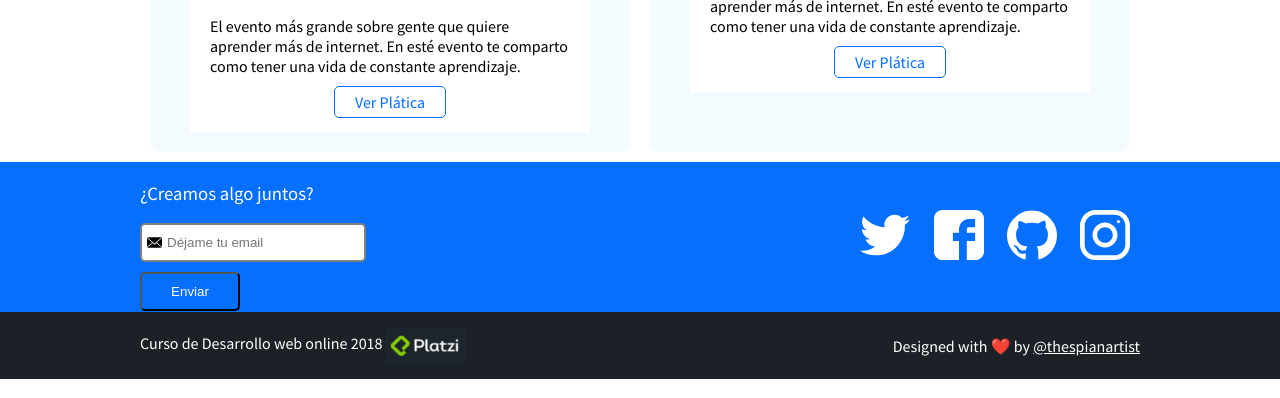
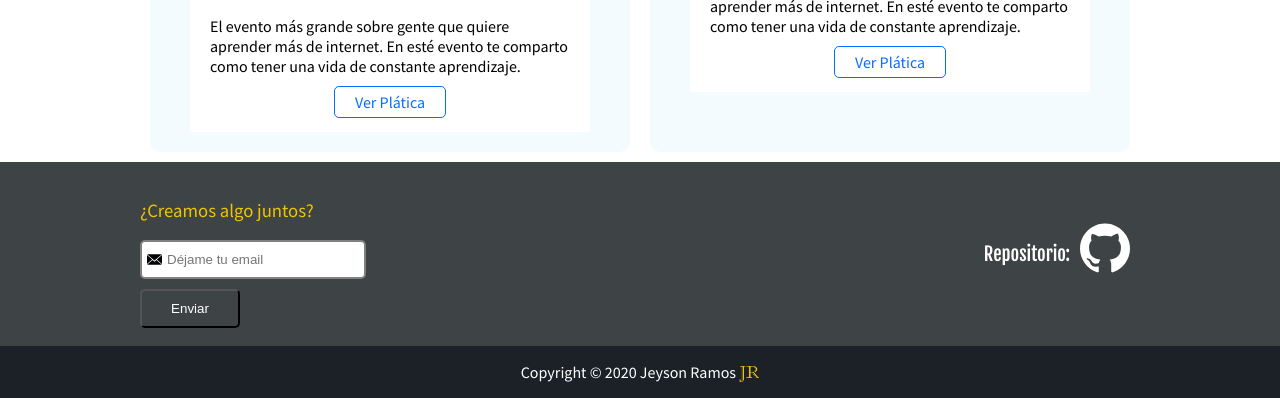
Before and after one commit to jeysonrgxd/portafolio, a website: page index.html in a window 1280 px wide. Shown: the part 2134-2532 px from the top of the page. Drawn offline with Linux system fonts and the light colour scheme; no server answers.

Commit message:
Ajustes Martes

```diff
--- a/css/estilos.css
+++ b/css/estilos.css
@@ -260,7 +260,7 @@ figure.logo img{
   background-color: #1b2127;
   display: flex;
   align-items: center;
-  justify-content: space-between;
+  justify-content: center;
   flex-wrap: wrap;
 }
 
@@ -313,9 +313,10 @@ figure.logo img{
 }
 
 .contact {
-  background-color: #056fff;
+  background-color: var(--fondo);
   color: white;
   height: 150px;
+  padding: 17px;
   display: flex;
   align-items: center;
   justify-content: space-between;
@@ -323,6 +324,7 @@ figure.logo img{
 }
 
 .social {
+  display: flex;
 }
 
 .social-link {
@@ -330,7 +332,11 @@ figure.logo img{
   width: 50px;
   height: 50px;
   margin: 0 10px;
+  transition: filter .4s;
   background-size: 50px 50px;
+}
+.social-link:hover{
+  filter: invert(1);
 }
 
 .social-link.twitter {
@@ -370,6 +376,7 @@ figure.logo img{
 }
 
 .form-email h3 {
+  color: var(--amarillo);
   font-family: 'Source Sans Pro', sans-serif;
 }
 
--- a/index.html
+++ b/index.html
@@ -21,7 +21,7 @@
     <header class="header">
       <div class="container">
         <figure class="logo">
-          <img src="images/logo.png" height="50" alt="Logo de http://leonidasesteban.com" />
+          <img src="images/logo.png" height="50" alt="" />
         </figure>
         <nav class="menu">
           <ol>
@@ -140,23 +140,21 @@
           <button>Enviar</button>
         </form>
         <div class="social">
-          <a href="https://twitter.com/leonidasesteban" class="social-link twitter"></a>
-          <a href="https://facebook.com/leonidas.esteban" class="social-link facebook"></a>
-          <a href="https://github.com/leonidasesteban" class="social-link github"></a>
-          <a href="https://instagram.com/leonidasesteban" class="social-link instagram"></a>
+          <h3>Repositorio: </h3>
+          <a href="https://github.com/jeysonrgxd" class="social-link github" title="Mi GitHub"></a>
         </div>
       </div>
     </section>
     <footer class="footer">
       <div class="container">
         <div>
-          <p>Curso de Desarrollo web online 2018 <img src="images/platzi.png" width="80" alt="platzi"></p>
+          <p>Copyright © 2020 Jeyson Ramos <img src="images/logo.png" width="20" title="JeysonRG"></p>
         </div>
-        <div>
+        <!-- <div>
           <p>
-            Designed with ❤️ by <a href="https://twitter.com/thespianartist">@thespianartist</a>
+            <a href="https://github.com/jeysonrgxd">@github</a>
           </p>
-        </div>
+        </div> -->
       </div>
     </footer>
     <script>
@@ -189,13 +187,14 @@
         }
       }
 
-      fetch("https://frozen-fjord-75081.herokuapp.com/usuario")
-      .then(resp => {
-        return resp.json()
-      })
-      .then(resp => {
-        console.log(resp.usuario);
-      })
+      // prueba para ver si las paginas de git pages aceptan peticiones HTPPRequest
+      // fetch("https://frozen-fjord-75081.herokuapp.com/usuario")
+      // .then(resp => {
+      //   return resp.json()
+      // })
+      // .then(resp => {
+      //   console.log(resp.usuario);
+      // })
     </script>
   </body>
 </html>
```
